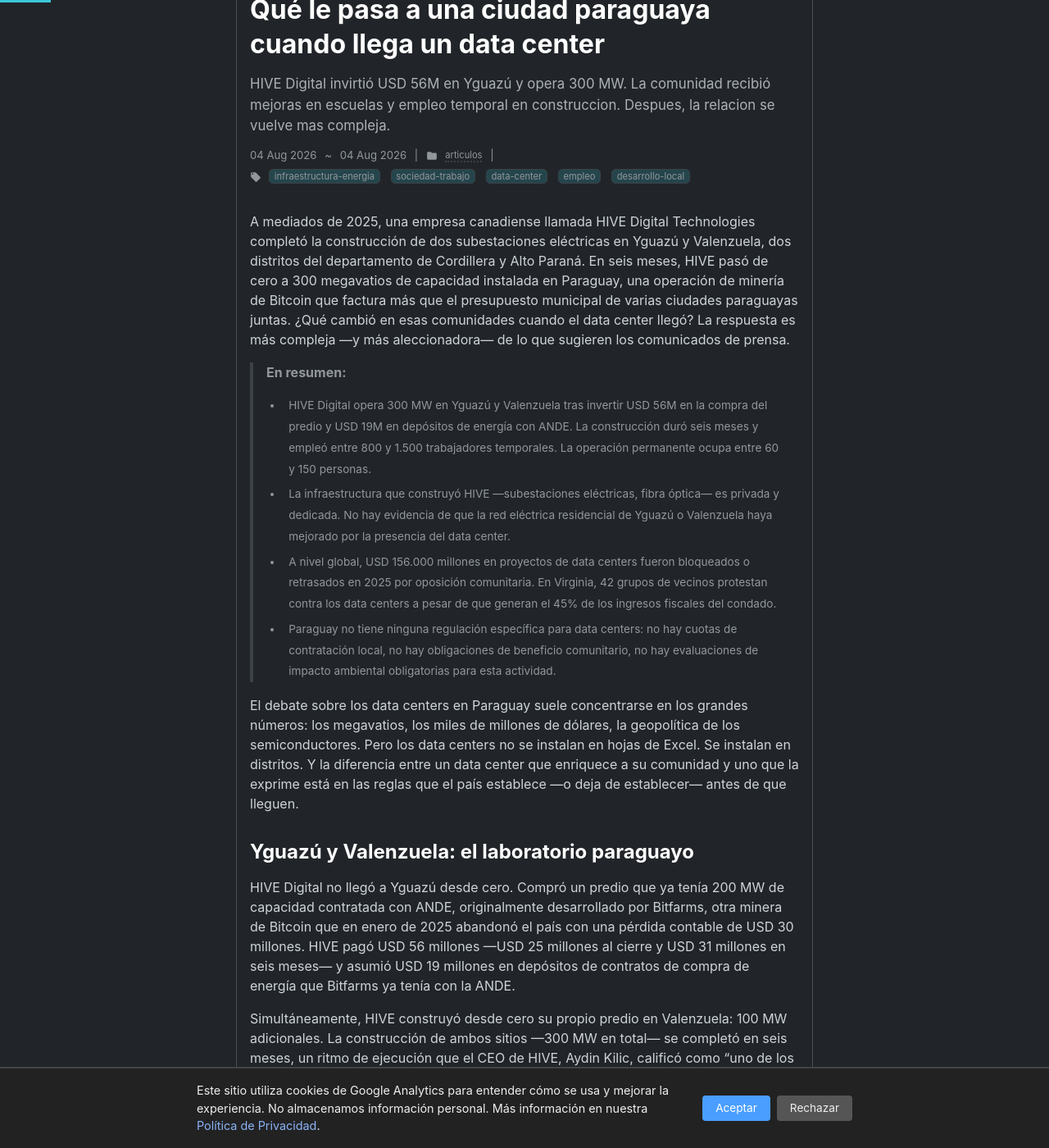
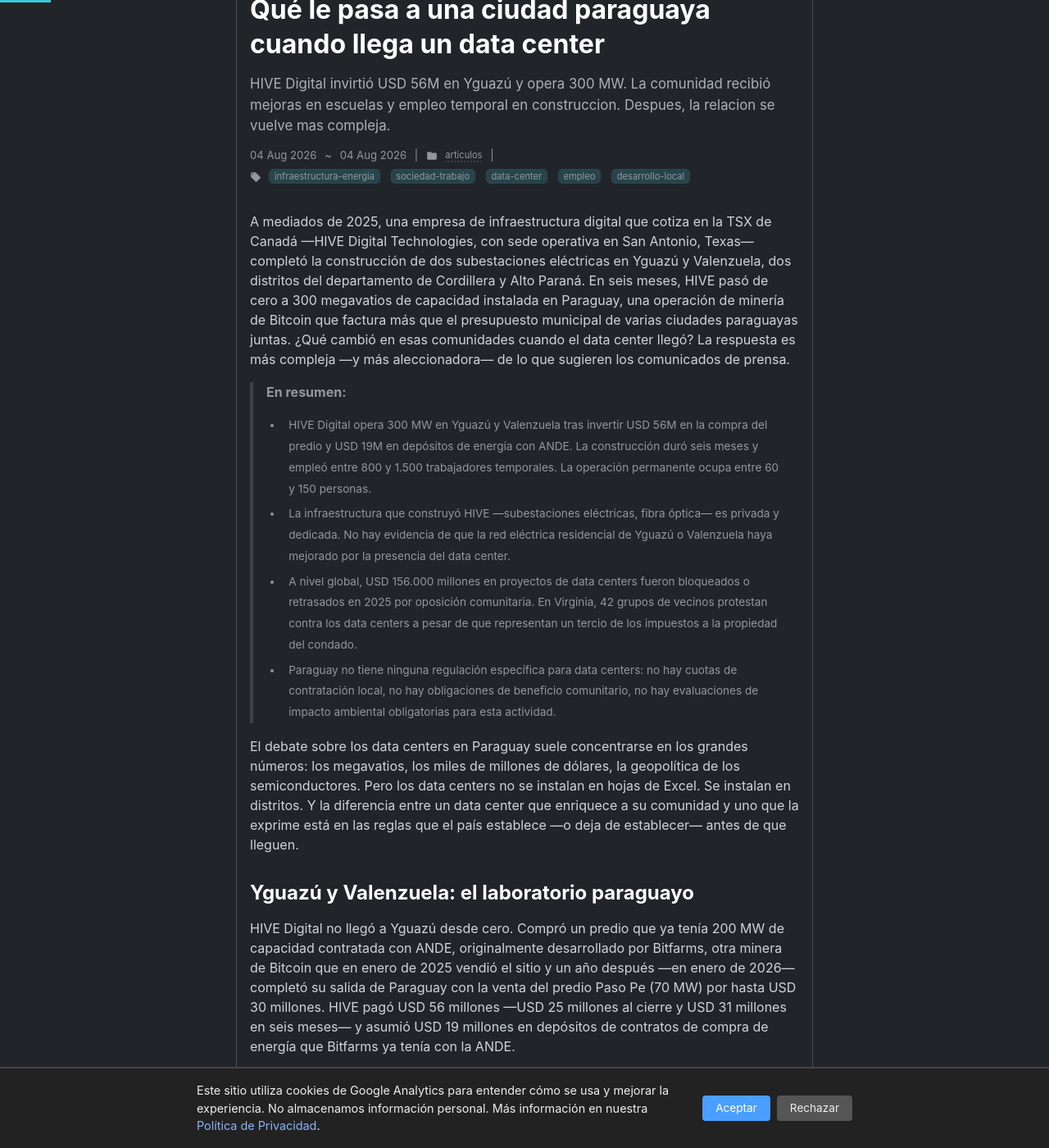
Before and after one commit to miravosqueinteresante/muchotexto.net, a Jekyll site: the page built from _posts/2026-08-04-impacto-local-data-center-paraguay.md, in a window 1280 px wide and 1400 px high, scrolled down 246 px. Shown: the whole window at 82% size. Built offline with Jekyll 4.4.1, drawn with Linux system fonts in a browser that asks for light colours; some of the changed text lies outside the part shown.

Commit message:
fix(fact-check #8): Bitfarms timeline corregido (venta 2025, salida 2026), Loudoun 45%→38%/33%, →, HIVE sede San Antonio TX

```diff
--- a/_posts/2026-08-04-impacto-local-data-center-paraguay.md
+++ b/_posts/2026-08-04-impacto-local-data-center-paraguay.md
@@ -8,19 +8,19 @@
 description: "HIVE Digital invirtió USD 56M en Yguazú y opera 300 MW. La comunidad recibió mejoras en escuelas y empleo temporal en construccion. Despues, la relacion se vuelve mas compleja."
 ---
 
-A mediados de 2025, una empresa canadiense llamada HIVE Digital Technologies completó la construcción de dos subestaciones eléctricas en Yguazú y Valenzuela, dos distritos del departamento de Cordillera y Alto Paraná. En seis meses, HIVE pasó de cero a 300 megavatios de capacidad instalada en Paraguay, una operación de minería de Bitcoin que factura más que el presupuesto municipal de varias ciudades paraguayas juntas. ¿Qué cambió en esas comunidades cuando el data center llegó? La respuesta es más compleja —y más aleccionadora— de lo que sugieren los comunicados de prensa.
+A mediados de 2025, una empresa de infraestructura digital que cotiza en la TSX de Canadá —HIVE Digital Technologies, con sede operativa en San Antonio, Texas— completó la construcción de dos subestaciones eléctricas en Yguazú y Valenzuela, dos distritos del departamento de Cordillera y Alto Paraná. En seis meses, HIVE pasó de cero a 300 megavatios de capacidad instalada en Paraguay, una operación de minería de Bitcoin que factura más que el presupuesto municipal de varias ciudades paraguayas juntas. ¿Qué cambió en esas comunidades cuando el data center llegó? La respuesta es más compleja —y más aleccionadora— de lo que sugieren los comunicados de prensa.
 
 > **En resumen:**
 > - HIVE Digital opera 300 MW en Yguazú y Valenzuela tras invertir USD 56M en la compra del predio y USD 19M en depósitos de energía con ANDE. La construcción duró seis meses y empleó entre 800 y 1.500 trabajadores temporales. La operación permanente ocupa entre 60 y 150 personas.
 > - La infraestructura que construyó HIVE —subestaciones eléctricas, fibra óptica— es privada y dedicada. No hay evidencia de que la red eléctrica residencial de Yguazú o Valenzuela haya mejorado por la presencia del data center.
-> - A nivel global, USD 156.000 millones en proyectos de data centers fueron bloqueados o retrasados en 2025 por oposición comunitaria. En Virginia, 42 grupos de vecinos protestan contra los data centers a pesar de que generan el 45% de los ingresos fiscales del condado.
+> - A nivel global, USD 156.000 millones en proyectos de data centers fueron bloqueados o retrasados en 2025 por oposición comunitaria. En Virginia, 42 grupos de vecinos protestan contra los data centers a pesar de que representan un tercio de los impuestos a la propiedad del condado.
 > - Paraguay no tiene ninguna regulación específica para data centers: no hay cuotas de contratación local, no hay obligaciones de beneficio comunitario, no hay evaluaciones de impacto ambiental obligatorias para esta actividad.
 
 El debate sobre los data centers en Paraguay suele concentrarse en los grandes números: los megavatios, los miles de millones de dólares, la geopolítica de los semiconductores. Pero los data centers no se instalan en hojas de Excel. Se instalan en distritos. Y la diferencia entre un data center que enriquece a su comunidad y uno que la exprime está en las reglas que el país establece —o deja de establecer— antes de que lleguen.
 
 ## Yguazú y Valenzuela: el laboratorio paraguayo
 
-HIVE Digital no llegó a Yguazú desde cero. Compró un predio que ya tenía 200 MW de capacidad contratada con ANDE, originalmente desarrollado por Bitfarms, otra minera de Bitcoin que en enero de 2025 abandonó el país con una pérdida contable de USD 30 millones. HIVE pagó USD 56 millones —USD 25 millones al cierre y USD 31 millones en seis meses— y asumió USD 19 millones en depósitos de contratos de compra de energía que Bitfarms ya tenía con la ANDE.
+HIVE Digital no llegó a Yguazú desde cero. Compró un predio que ya tenía 200 MW de capacidad contratada con ANDE, originalmente desarrollado por Bitfarms, otra minera de Bitcoin que en enero de 2025 vendió el sitio y un año después —en enero de 2026— completó su salida de Paraguay con la venta del predio Paso Pe (70 MW) por hasta USD 30 millones. HIVE pagó USD 56 millones —USD 25 millones al cierre y USD 31 millones en seis meses— y asumió USD 19 millones en depósitos de contratos de compra de energía que Bitfarms ya tenía con la ANDE.
 
 Simultáneamente, HIVE construyó desde cero su propio predio en Valenzuela: 100 MW adicionales. La construcción de ambos sitios —300 MW en total— se completó en seis meses, un ritmo de ejecución que el CEO de HIVE, Aydin Kilic, calificó como "uno de los programas de expansión más grandes de la historia" de la empresa.
 
@@ -48,7 +48,7 @@
 
 ## Lo que Virginia, Irlanda y Suecia ya aprendieron
 
-Loudoun County, en el norte de Virginia, es el caso más extremo del mundo. Más de 200 data centers operan en un condado de 430.000 habitantes. Generan el 45% de los ingresos fiscales locales —USD 600 millones al año en impuestos a la propiedad— y han permitido que el condado tenga una de las tasas impositivas residenciales más bajas del estado. Pero 42 grupos de vecinos protestan activamente contra la expansión de los data centers. Las quejas son consistentes: ruido constante de ventiladores y generadores, líneas de transmisión que cruzan propiedades residenciales, pérdida de paisaje rural y —en el caso de Warrenton, una ciudad vecina— el voto unánime para remover a todos los concejales que aprobaron un data center de Amazon.
+Loudoun County, en el norte de Virginia, es el caso más extremo del mundo. Más de 200 data centers operan en un condado de 430.000 habitantes. Pagaron USD 733 millones en impuestos a la propiedad en 2024 —cubriendo aproximadamente un tercio del total recaudado— y representan el 38% del Fondo General del condado. Ese alivio fiscal ha permitido que los residentes tengan una de las tasas impositivas más bajas del estado. Pero 42 grupos de vecinos protestan activamente contra la expansión de los data centers. Las quejas son consistentes: ruido constante de ventiladores y generadores, líneas de transmisión que cruzan propiedades residenciales, pérdida de paisaje rural y —en el caso de Warrenton, una ciudad vecina— el voto unánime para remover a todos los concejales que aprobaron un data center de Amazon.
 
 Irlanda es el espejo en el que Paraguay debería mirarse. El país europeo atrajo más de 80 data centers con una combinación de bajos impuestos corporativos, clima templado que reduce el costo de refrigeración y acceso a energía eólica. En 2025, los data centers irlandeses consumían el 23% de toda la electricidad del país —más que todos los hogares urbanos combinados (18%)—. El regulador energético (CRU) impuso una moratoria de facto de cuatro años a nuevas conexiones en el área de Dublín porque la red simplemente no daba abasto. Irlanda no planificó. Dejó que los data centers llegaran y después intentó controlarlos.
 
```
